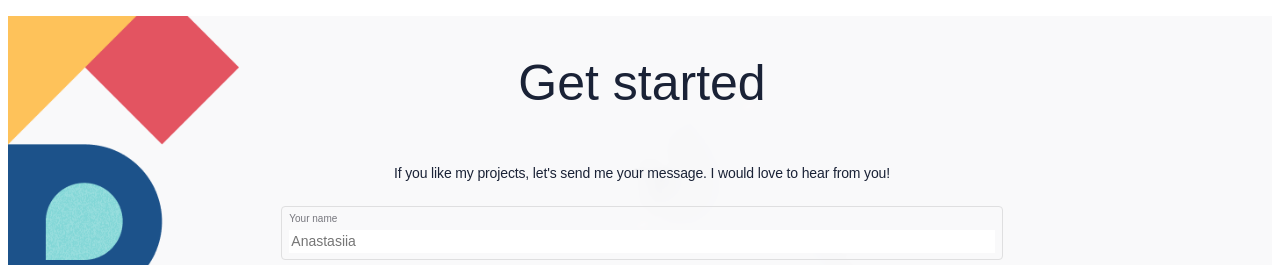
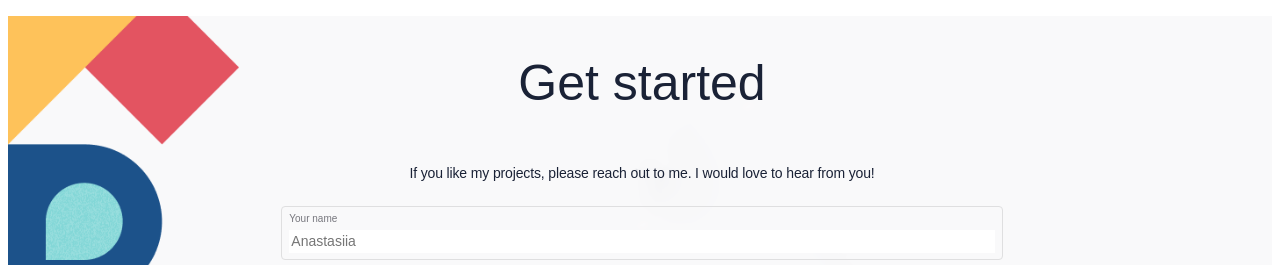
Before and after one commit to VaneCode/portfolio-mobile, a plain HTML site: page index.html in a window 1280 px wide. Shown: the part 3534-3799 px from the top of the page. Drawn offline with Linux system fonts and the light colour scheme.

Commit message:
Change form message

```diff
--- a/index.html
+++ b/index.html
@@ -134,7 +134,7 @@
             <div class="footer-img-1"></div>
             <h2 class="text-titleH2 text-title">Get started</h2>
             <p class="text-paragraph">
-                If you like my projects, let's send me your message. I would love to hear from you!
+                If you like my projects, please reach out to me. I would love to hear from you!
             </p>
             <form id="contactFrm" action="https://formspree.io/f/xoqrrrop" method="post">
                 <fieldset class="fieldset-style blue-border">
```
